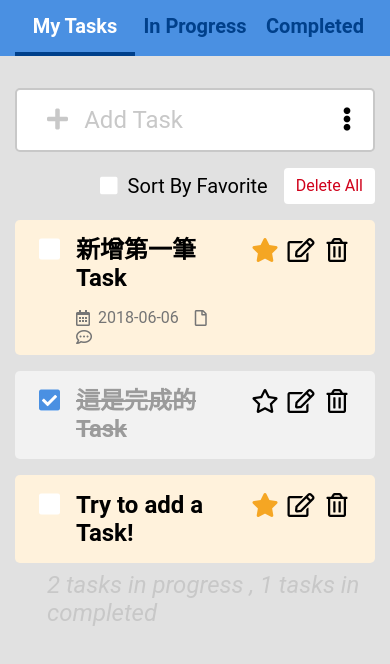
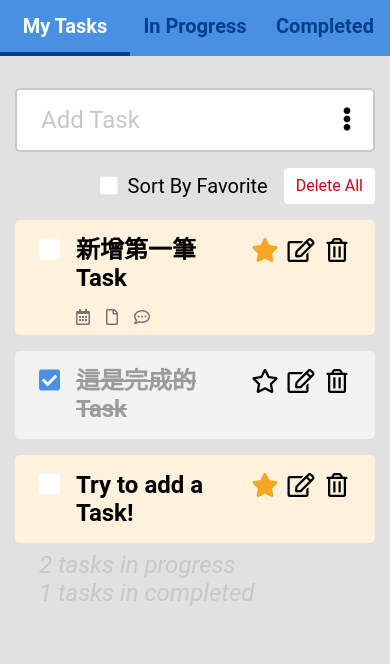
Before and after one commit to VisionYi/F2E-todoList, a Vue app: page / in a window 390 px wide. Shown: the top 664 px of the page. Built offline with nearby package versions, Linux system fonts and the light colour scheme.

Commit message:
RWD 版面優化

```diff
--- a/src/App.vue
+++ b/src/App.vue
@@ -94,8 +94,8 @@
                 @click="switchDisplay(item)"
               >
                 <li class="card__prompt__item" v-if="item.date">
-                  <i class="far fa-calendar-alt icon mr-s" title="Deadline"></i>
-                  {{ item.date || '' }}
+                  <i class="far fa-calendar-alt icon" :class="{'mr-s': innerWidth > 540}" title="Deadline"></i>
+                  {{ innerWidth > 540 ? (item.date || '') : '' }}
                 </li>
                 <li class="card__prompt__item" v-if="item.fileName">
                   <i class="far fa-file icon" title="File"></i>
@@ -142,7 +142,7 @@
       </div>
       <div class="main__status">
         {{ typeOfTask === 'done' ? '' : `${progressCount} tasks in progress` }}
-        {{ typeOfTask === 'all' ? ', ' : '' }}
+        <br v-if="typeOfTask === 'all'">
         {{ typeOfTask === 'progress' ? '' : `${doneCount} tasks in completed`}}
       </div>
     </div>
@@ -161,6 +161,7 @@ export default {
       editedMassage: '',
       typeOfTask: 'all', // 類型有 'all' & 'progress' & 'done'
       isSortBy: false,
+      innerWidth: window.innerWidth,
     };
   },
   computed: {
@@ -329,6 +330,10 @@ export default {
     font-style: italic;
     line-height: $line-height-l;
     color: $color-text-lighter;
+
+    @media (max-width: 540px) {
+      padding-left: $spacing-m;
+    }
   }
 
   &__options {
--- a/src/assets/scss/_base.scss
+++ b/src/assets/scss/_base.scss
@@ -243,12 +243,14 @@
     display: flex;
     flex-direction: column;
     align-items: flex-start;
+    margin-right: $spacing-s;
 
     &--edited {
       flex: 1 1 auto;
       margin: 0 $spacing-m 0 ($spacing-xl - $spacing-l);
 
       @media (max-width: 540px) {
+        margin-right: $spacing;
         margin-left: 0;
       }
     }
@@ -311,12 +313,10 @@
         background-color: currentColor;
         opacity: 0;
         transition: 0.2s cubic-bezier(0.4,0.0,0.2,1);
-        transform: scale(0);
       }
 
       &:hover::before {
         opacity: 0.1;
-        transform: scale(1);
       }
 
       &:hover::after {
@@ -368,6 +368,10 @@
     border-width: 2px;
     border-radius: inherit;
 
+    @media (max-width: 540px) {
+      padding-left: $spacing-m;
+    }
+
     &::placeholder {
       color: $color-text-lighter;
       opacity: 1;
@@ -380,7 +384,12 @@
     top: 1.2rem;
     color: $color-text-lighter;
     line-height: 1;
+
+    @media (max-width: 540px) {
+      display: none;
+    }
   }
+
   &__more {
     position: absolute;
     right: $spacing;
--- a/src/components/Navbar.vue
+++ b/src/components/Navbar.vue
@@ -78,6 +78,10 @@ export default {
     align-items: center;
     height: 100%;
     width: 100%;
+
+    @media (max-width: 540px) {
+      padding: 0;
+    }
   }
 
   &__tabs {
@@ -108,7 +112,7 @@ export default {
       }
 
       &:hover {
-        background-color: rgba($color: #fff, $alpha: 0.1);;
+        color:#fff;
       }
 
       @media (max-width: 540px) {
```
Also changed, not shown: 7 other files (tests, documents, lock files or other folders).
